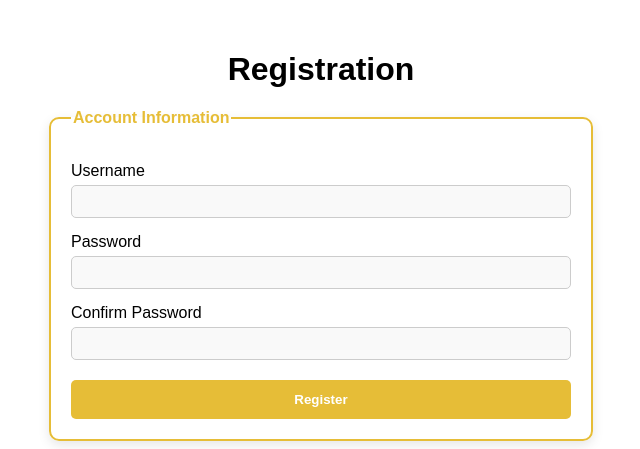
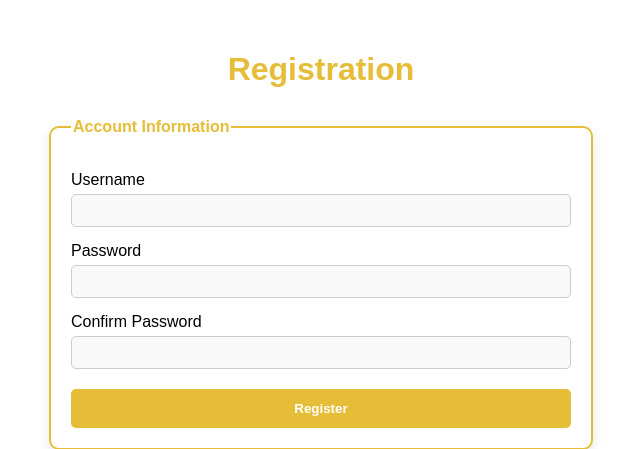
Before and after one commit to charlespuaa/PHP_BeyondOne, a PHP site: page /account_info_reg.php in a window 1280 px wide. Shown: the part 157-606 px from the top of the page, without its empty margins (319-959 px from the left). Run offline with PHP 8.4, Linux system fonts and the light colour scheme.

Commit message:
changed color of title

```diff
--- a/pages/account_info_reg.php
+++ b/pages/account_info_reg.php
@@ -92,6 +92,13 @@ include 'header.php';
     <meta charset="UTF-8">
     <title>Registration</title>
     <style>
+    h1 {
+    text-align: center;
+    margin-bottom: 30px;
+    font-size: 2rem;
+    color: #E6BD37;
+    }
+
     body {
         font-family: Arial, sans-serif;
         color: #000;
```
